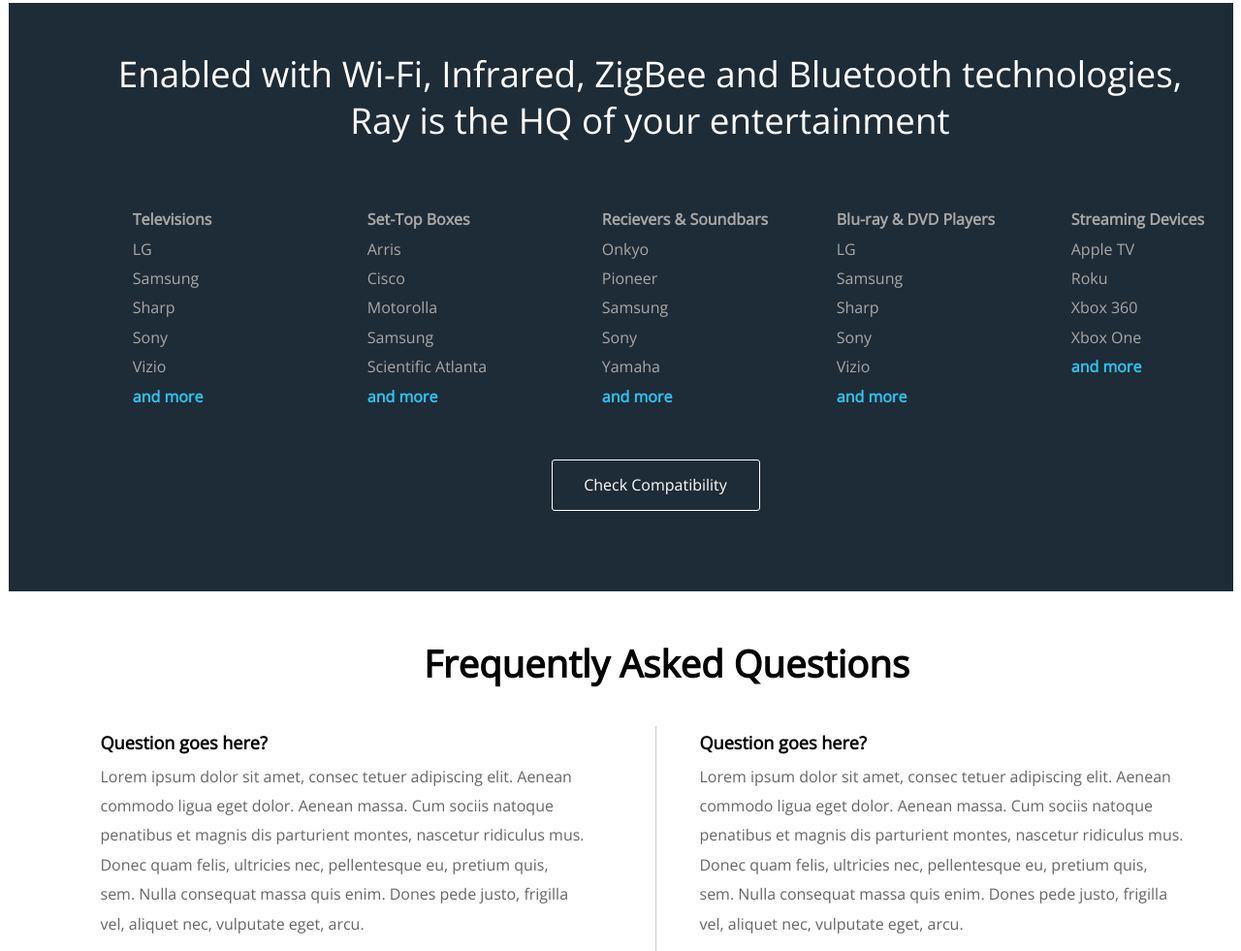
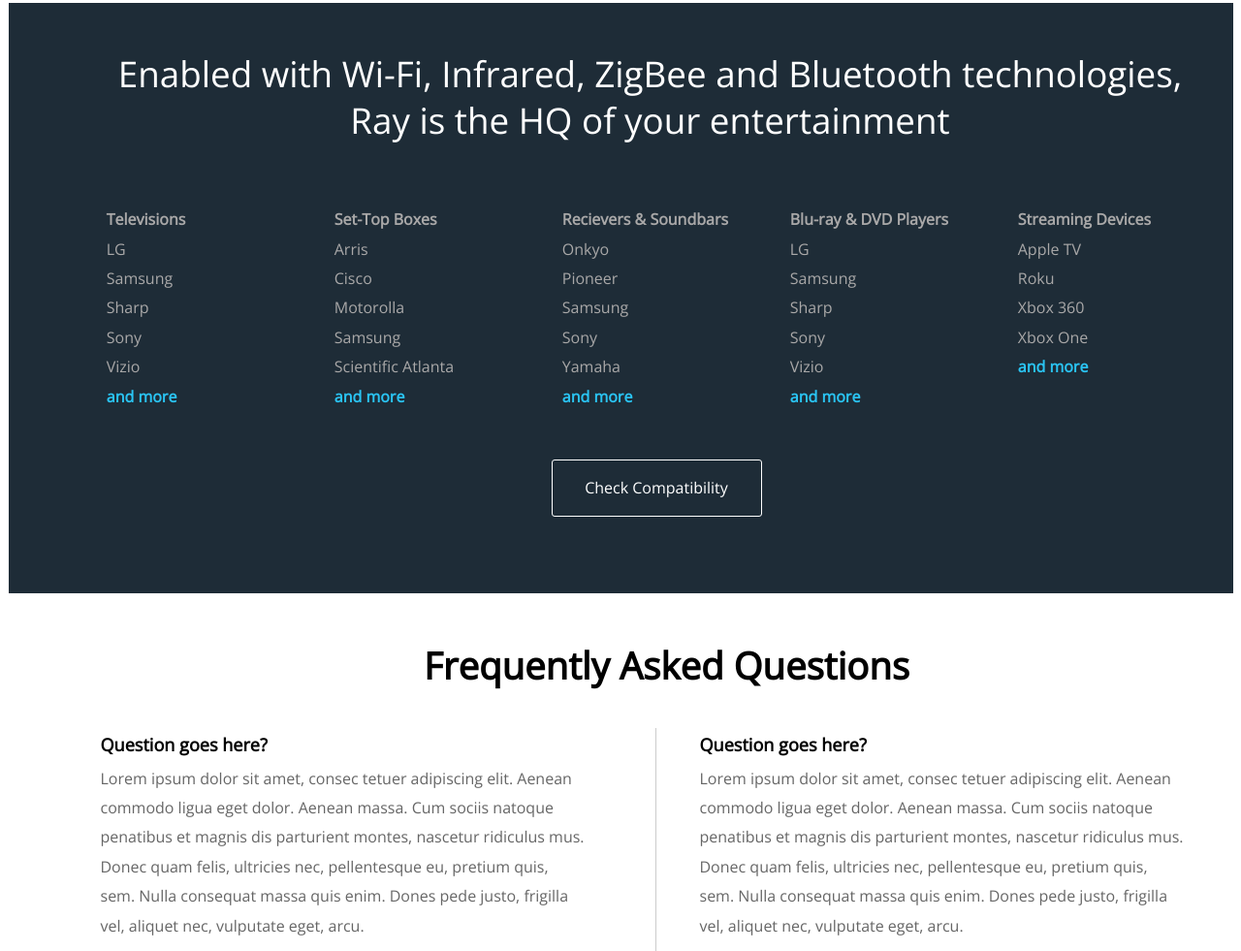
Before and after one commit to zelenaya-elka/Ray-maket, a plain HTML site: page index.html in a window 1280 px wide. Shown: the part 1757-2738 px from the top of the page at 97% size. Drawn offline with nearby package versions, Linux system fonts and the light colour scheme.

Commit message:
Update content-compatible_devices.css

```diff
--- a/css/content/content-compatible_devices.css
+++ b/css/content/content-compatible_devices.css
@@ -21,9 +21,9 @@
     color: #a9a8a8;
     line-height: 1.9em;
     width: 200px;
-	margin-right: 80px;
+    margin-right: 100px;
     margin-top: -5px;
-	margin-left: -38px;
+    margin-left: -65px;
 }
 
 	.item__caption_bold{
@@ -41,18 +41,18 @@
 	}
 
 .compatible-devices__button_settings{
-	    border: 1px solid #fff;
+	border: 1px solid #fff;
     -webkit-border-radius: 3px;
     -moz-border-radius: 3px;
     border-radius: 3px;
     font-size: 1em;
     color: #fff;
     background-color: #1e2c37;
-    padding: 15px 17px;
+    padding: 18px 17px;
     margin-top: 20px;
     margin-right: 160px;
     margin-left: 560px;
-    width: 215px;
-    margin-bottom: 83px;
+    width: 217px;
+    margin-bottom: 79px;
 
 }
```
